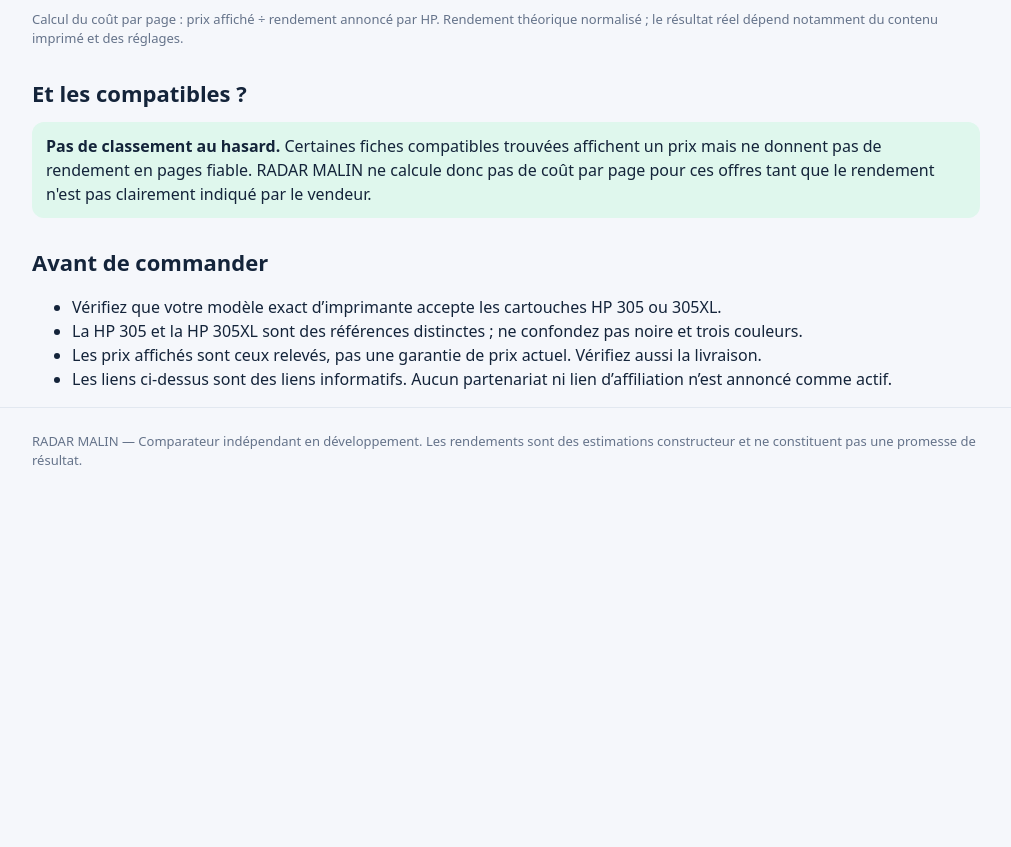
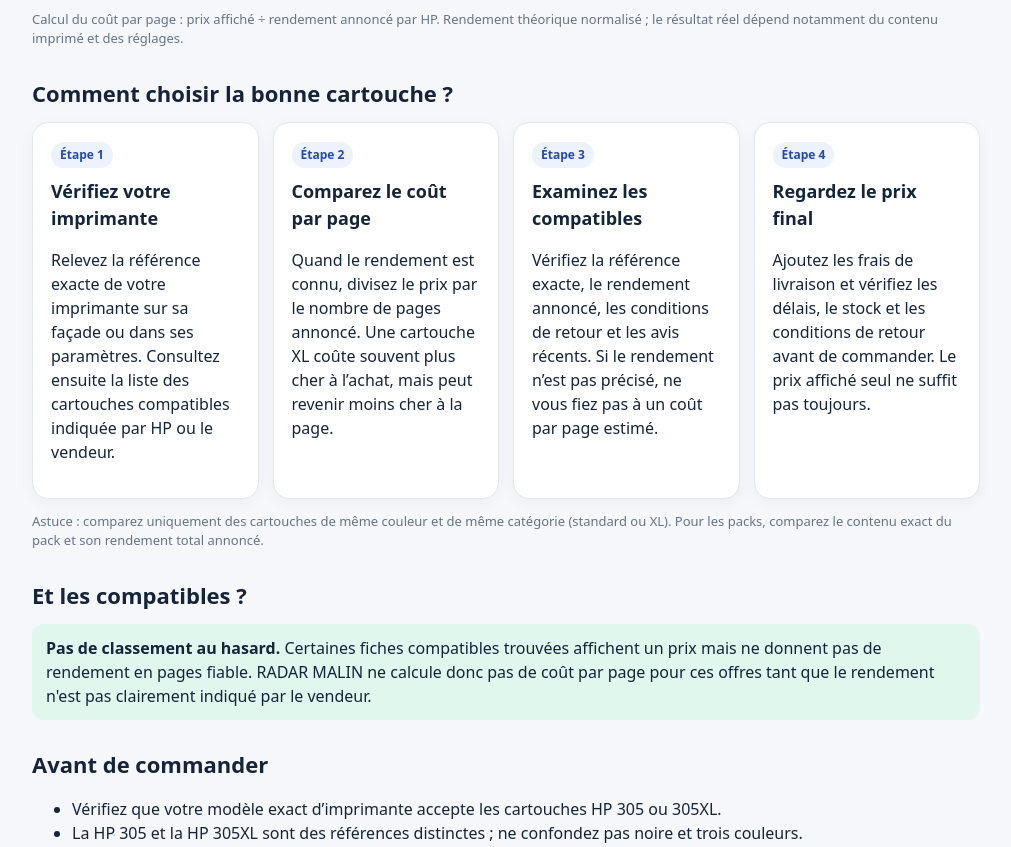
Before and after one commit to ikm-307/radar-malin, a plain HTML site: page index.html in a window 1280 px wide. Shown: the part 1073-1920 px from the top of the page, without its empty margins (134-1145 px from the left). Before the commit the page ends 1568 px from the top, so only its background shows below. Drawn offline with Linux system fonts and the light colour scheme.

Commit message:
Add files via upload

```diff
--- a/index.html
+++ b/index.html
@@ -35,7 +35,7 @@ footer{border-top:1px solid var(--line);padding:24px 0;color:var(--muted);font-s
 <p>Comparez les cartouches HP 305 et HP 305XL sans mélanger les références. Le prix ne fait pas tout : regardez aussi le nombre de pages annoncé.</p>
 </div></header>
 <main class="wrap">
-<div class="notice"><strong>Mise à jour : 13 novembre 2026.</strong> Prix relevés sur les pages marchandes consultées à cette date. Ils peuvent changer. Vérifiez le prix final, les frais et le stock avant achat.</div>
+<div class="notice"><strong>Prix vérifiés le 13 novembre 2026.</strong> Conseils d’achat ajoutés le 13 novembre 2026. Prix relevés sur les pages marchandes consultées à cette date. Ils peuvent changer. Vérifiez le prix final, les frais et le stock avant achat.</div>
 
 <h2>Cartouches noires — offres vérifiées</h2>
 <div class="grid">
@@ -88,6 +88,32 @@ footer{border-top:1px solid var(--line);padding:24px 0;color:var(--muted);font-s
 </tbody></table>
 <p class="small">Calcul du coût par page : prix affiché ÷ rendement annoncé par HP. Rendement théorique normalisé ; le résultat réel dépend notamment du contenu imprimé et des réglages.</p>
 
+
+<h2>Comment choisir la bonne cartouche ?</h2>
+<div class="grid">
+<article class="card">
+<span class="tag">Étape 1</span>
+<h3>Vérifiez votre imprimante</h3>
+<p>Relevez la référence exacte de votre imprimante sur sa façade ou dans ses paramètres. Consultez ensuite la liste des cartouches compatibles indiquée par HP ou le vendeur.</p>
+</article>
+<article class="card">
+<span class="tag">Étape 2</span>
+<h3>Comparez le coût par page</h3>
+<p>Quand le rendement est connu, divisez le prix par le nombre de pages annoncé. Une cartouche XL coûte souvent plus cher à l’achat, mais peut revenir moins cher à la page.</p>
+</article>
+<article class="card">
+<span class="tag">Étape 3</span>
+<h3>Examinez les compatibles</h3>
+<p>Vérifiez la référence exacte, le rendement annoncé, les conditions de retour et les avis récents. Si le rendement n’est pas précisé, ne vous fiez pas à un coût par page estimé.</p>
+</article>
+<article class="card">
+<span class="tag">Étape 4</span>
+<h3>Regardez le prix final</h3>
+<p>Ajoutez les frais de livraison et vérifiez les délais, le stock et les conditions de retour avant de commander. Le prix affiché seul ne suffit pas toujours.</p>
+</article>
+</div>
+<p class="small">Astuce : comparez uniquement des cartouches de même couleur et de même catégorie (standard ou XL). Pour les packs, comparez le contenu exact du pack et son rendement total annoncé.</p>
+
 <h2>Et les compatibles ?</h2>
 <div class="good"><strong>Pas de classement au hasard.</strong> Certaines fiches compatibles trouvées affichent un prix mais ne donnent pas de rendement en pages fiable. RADAR MALIN ne calcule donc pas de coût par page pour ces offres tant que le rendement n'est pas clairement indiqué par le vendeur.</div>
 
```
